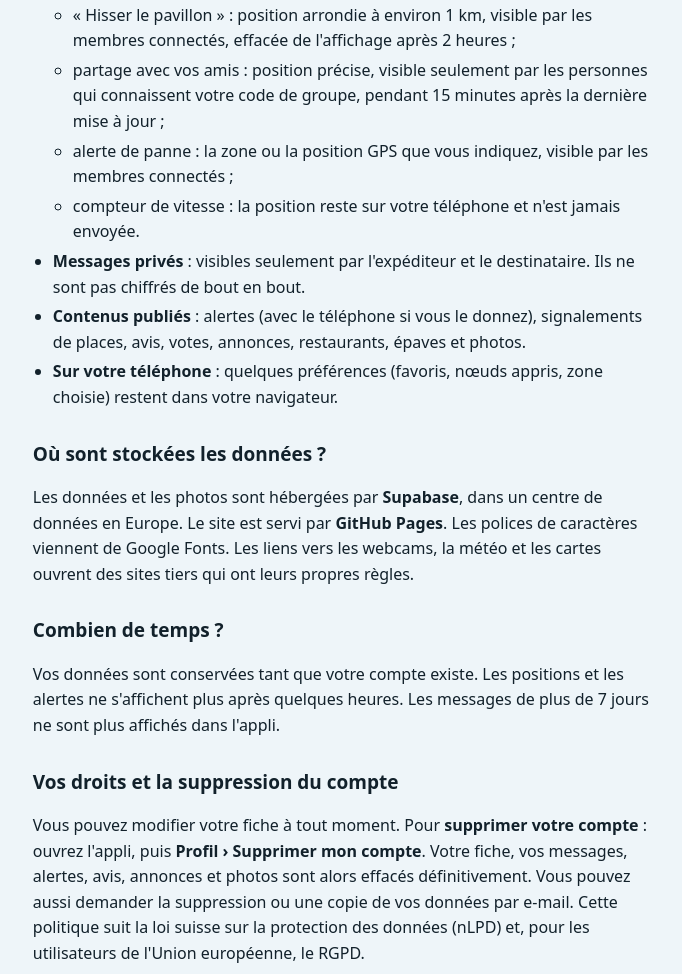
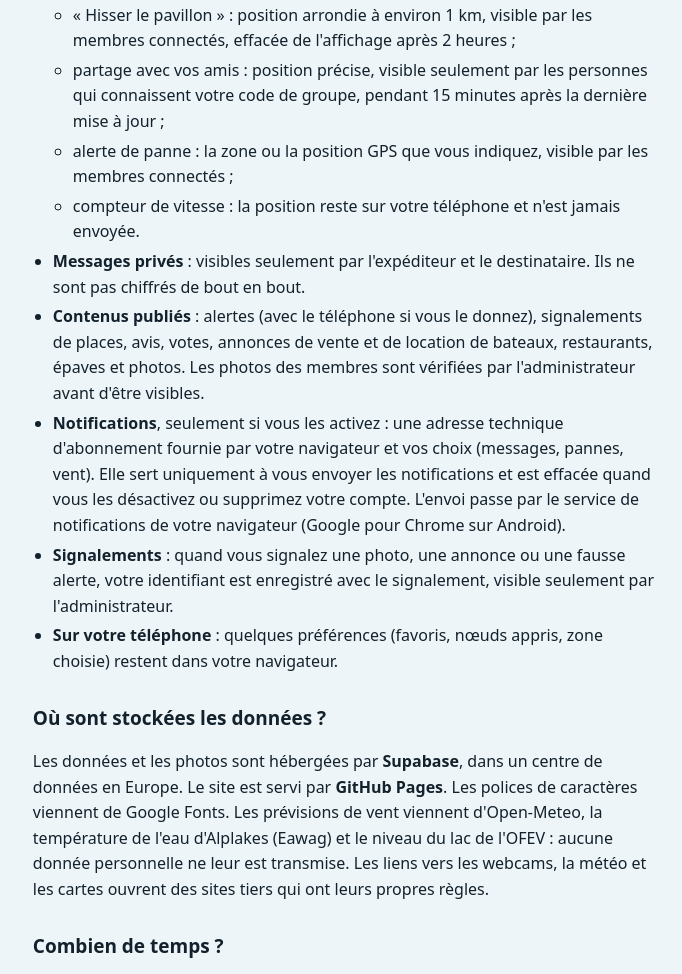
Before and after one commit to manurebord-ctrl/Nauticonnect, a plain HTML site: page confidentialite.html in a window 1280 px wide. Shown: the part 557-1531 px from the top of the page, without its empty margins (296-978 px from the left). Drawn offline with Linux system fonts and the light colour scheme.

Commit message:
Politique de confidentialité à jour (notifications, location, signalements) pour le Play Store
Co-Authored-By: Claude Opus 5.5 <noreply@anthropic.com>
Claude-Session: https://claude.ai/code/session_01Um9xVb7hFg3kcyng6qpj8e

```diff
--- a/confidentialite.html
+++ b/confidentialite.html
@@ -20,7 +20,7 @@ ul{padding-left:20px}li{margin:4px 0}
 <body><main>
 <p><a href="./">← Retour à Nauticonnect</a></p>
 <h1>Politique de confidentialité</h1>
-<p class="mu">Dernière mise à jour : 21 novembre 2026</p>
+<p class="mu">Dernière mise à jour : 22 novembre 2026</p>
 
 <div class="card">Nauticonnect est une application communautaire pour les plaisanciers du lac Léman, éditée par un particulier. Elle collecte le moins de données possible et ne les vend à personne. Il n'y a ni publicité ni pistage.</div>
 
@@ -39,18 +39,20 @@ ul{padding-left:20px}li{margin:4px 0}
   <li>compteur de vitesse : la position reste sur votre téléphone et n'est jamais envoyée.</li>
   </ul></li>
 <li><b>Messages privés</b> : visibles seulement par l'expéditeur et le destinataire. Ils ne sont pas chiffrés de bout en bout.</li>
-<li><b>Contenus publiés</b> : alertes (avec le téléphone si vous le donnez), signalements de places, avis, votes, annonces, restaurants, épaves et photos.</li>
+<li><b>Contenus publiés</b> : alertes (avec le téléphone si vous le donnez), signalements de places, avis, votes, annonces de vente et de location de bateaux, restaurants, épaves et photos. Les photos des membres sont vérifiées par l'administrateur avant d'être visibles.</li>
+<li><b>Notifications</b>, seulement si vous les activez : une adresse technique d'abonnement fournie par votre navigateur et vos choix (messages, pannes, vent). Elle sert uniquement à vous envoyer les notifications et est effacée quand vous les désactivez ou supprimez votre compte. L'envoi passe par le service de notifications de votre navigateur (Google pour Chrome sur Android).</li>
+<li><b>Signalements</b> : quand vous signalez une photo, une annonce ou une fausse alerte, votre identifiant est enregistré avec le signalement, visible seulement par l'administrateur.</li>
 <li><b>Sur votre téléphone</b> : quelques préférences (favoris, nœuds appris, zone choisie) restent dans votre navigateur.</li>
 </ul>
 
 <h2>Où sont stockées les données ?</h2>
-<p>Les données et les photos sont hébergées par <b>Supabase</b>, dans un centre de données en Europe. Le site est servi par <b>GitHub Pages</b>. Les polices de caractères viennent de Google Fonts. Les liens vers les webcams, la météo et les cartes ouvrent des sites tiers qui ont leurs propres règles.</p>
+<p>Les données et les photos sont hébergées par <b>Supabase</b>, dans un centre de données en Europe. Le site est servi par <b>GitHub Pages</b>. Les polices de caractères viennent de Google Fonts. Les prévisions de vent viennent d'Open-Meteo, la température de l'eau d'Alplakes (Eawag) et le niveau du lac de l'OFEV : aucune donnée personnelle ne leur est transmise. Les liens vers les webcams, la météo et les cartes ouvrent des sites tiers qui ont leurs propres règles.</p>
 
 <h2>Combien de temps ?</h2>
 <p>Vos données sont conservées tant que votre compte existe. Les positions et les alertes ne s'affichent plus après quelques heures. Les messages de plus de 7 jours ne sont plus affichés dans l'appli.</p>
 
-<h2>Vos droits et la suppression du compte</h2>
-<p>Vous pouvez modifier votre fiche à tout moment. Pour <b>supprimer votre compte</b> : ouvrez l'appli, puis <b>Profil › Supprimer mon compte</b>. Votre fiche, vos messages, alertes, avis, annonces et photos sont alors effacés définitivement. Vous pouvez aussi demander la suppression ou une copie de vos données par e-mail. Cette politique suit la loi suisse sur la protection des données (nLPD) et, pour les utilisateurs de l'Union européenne, le RGPD.</p>
+<h2 id="suppression">Vos droits et la suppression du compte</h2>
+<p>Vous pouvez modifier votre fiche à tout moment. Pour <b>supprimer votre compte</b> : ouvrez l'appli, puis <b>Profil › Supprimer mon compte</b>. Votre fiche, vos messages, alertes, avis, annonces, bateaux en location, abonnements aux notifications et photos sont alors effacés définitivement. Vous pouvez aussi demander la suppression ou une copie de vos données par e-mail. Cette politique suit la loi suisse sur la protection des données (nLPD) et, pour les utilisateurs de l'Union européenne, le RGPD.</p>
 
 <h2>Sécurité et bon usage</h2>
 <p>Nauticonnect est un complément, <b>pas un service de secours</b>. En cas de danger pour des personnes, appelez le 117, le 144 ou le 112, ou utilisez la VHF canal 16. Les contenus abusifs peuvent être signalés et supprimés.</p>
```
